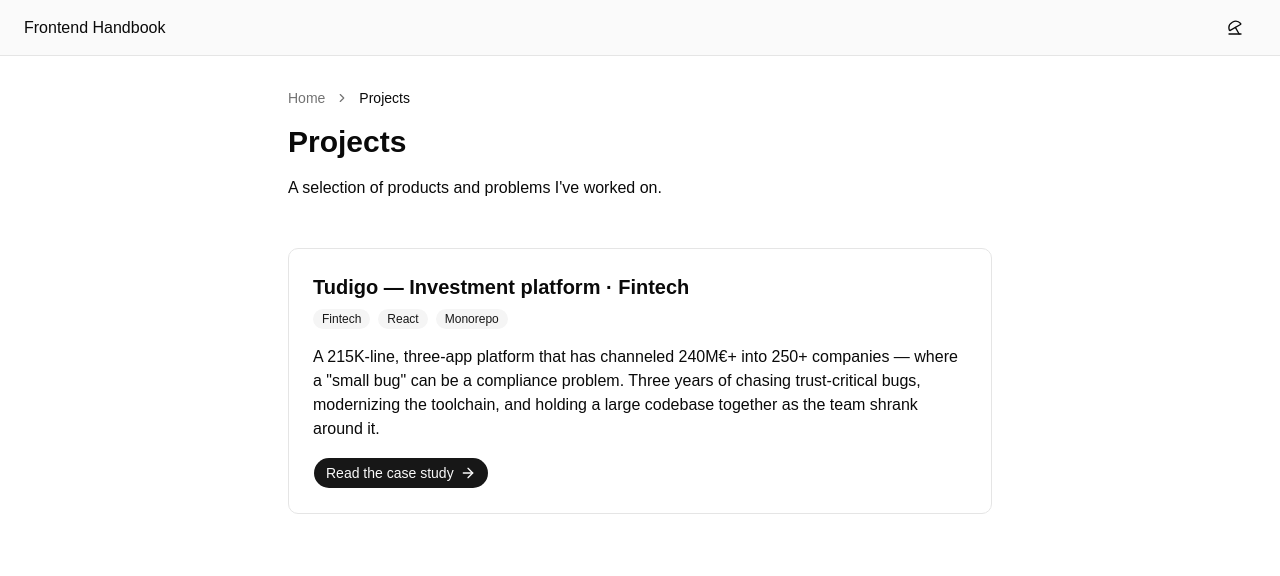
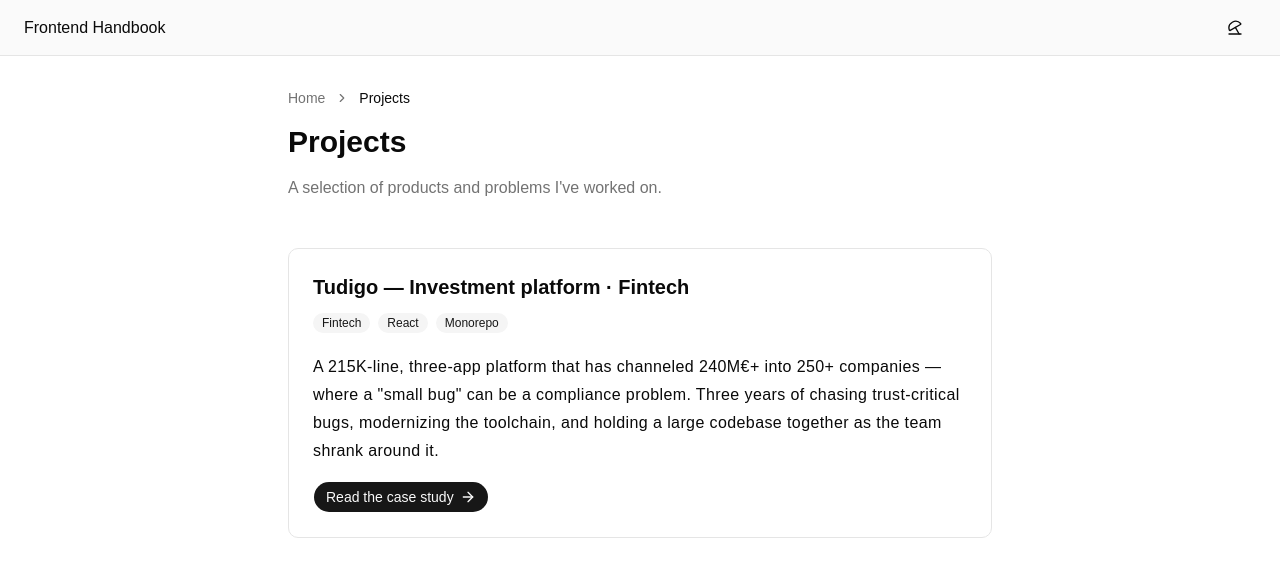
Before and after one commit to baptaste/frontend-handbook, a React (Vite) app: page /projects in a window 1280 px wide. Shown: the top 576 px of the page. Built offline with nearby package versions, Linux system fonts and the light colour scheme.

Commit message:
style: refine article typography and use semantic tokens

```diff
--- a/src/components/article.tsx
+++ b/src/components/article.tsx
@@ -30,7 +30,7 @@
 
 function Info({ className, children, ...props }: ComponentProps<"p">) {
   return (
-    <p className={className} {...props}>
+    <p className={cn("text-muted-foreground", className)} {...props}>
       {children}
     </p>
   )
@@ -38,7 +38,10 @@
 
 function Description({ className, children, ...props }: ComponentProps<"p">) {
   return (
-    <p className={cn("max-w-lg text-pretty", className)} {...props}>
+    <p
+      className={cn("text-pretty leading-7 tracking-wide", className)}
+      {...props}
+    >
       {children}
     </p>
   )
@@ -74,7 +77,7 @@
 
 function Heading({ className, children, ...props }: ComponentProps<"p">) {
   return (
-    <p className={cn("mb-4 text-lg", className)} {...props}>
+    <p className={cn("text-lg font-medium", className)} {...props}>
       {children}
     </p>
   )
@@ -83,7 +86,7 @@
 function Tags({ className, children, ...props }: ComponentProps<"div">) {
   return (
     <div
-      className={cn("flex items-center flex-wrap gap-2", className)}
+      className={cn("flex items-center flex-wrap gap-2 py-1", className)}
       {...props}
     >
       {children}
--- a/src/routes/index.tsx
+++ b/src/routes/index.tsx
@@ -74,7 +74,7 @@
           <Link
             to="/experience"
             onClick={() => setState("in")}
-            className="hover:shimmer shimmer-duration-2000 ml-auto text-neutral-950 dark:text-neutral-50 hover:text-muted-foreground group"
+            className="hover:shimmer shimmer-duration-2000 ml-auto hover:text-muted-foreground"
           >
             [ Explore the handbook → ]
           </Link>
--- a/src/routes/projects/index.tsx
+++ b/src/routes/projects/index.tsx
@@ -29,13 +29,13 @@
               <Badge variant="secondary">React</Badge>
               <Badge variant="secondary">Monorepo</Badge>
             </Article.Tags>
-            <Article.Info className="mt-4">
+            <Article.Description className="mt-4">
               A 215K-line, three-app platform that has channeled 240M€+ into
               250+ companies — where a "small bug" can be a compliance problem.
               Three years of chasing trust-critical bugs, modernizing the
               toolchain, and holding a large codebase together as the team
               shrank around it.
-            </Article.Info>
+            </Article.Description>
           </Article.SectionHeader>
 
           <Link to="/projects/investment-platform">
```
